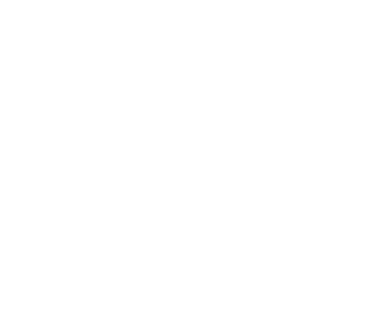
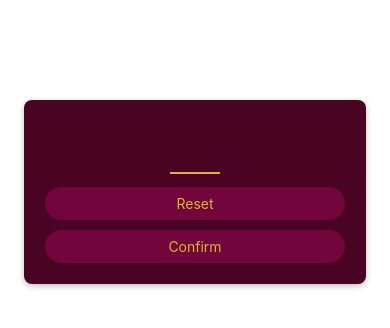
Before and after one commit to Gilxhon001/ReactNative-GuessingNumberGame, a React Native app: screen / in a window 390 px wide. Shown: the top 328 px of the page. Built offline with nearby package versions, Linux system fonts and the light colour scheme.

Commit message:
add structure and style

```diff
--- a/screens/StartGameScreen.js
+++ b/screens/StartGameScreen.js
@@ -1,5 +1,52 @@
+import {StyleSheet, TextInput, View} from "react-native";
+import PrimaryButton from "../components/PrimaryButton";
+
 function StartGameScreen() {
+
+    return (
+        <View style={styles.inputContainer}>
+            <TextInput
+                style={styles.numberInput}
+                maxLength={2}
+                keyboardType="number-pad"
+                autoCapitalize="none"
+                autoCorrect={false}
+            />
+            <PrimaryButton>Reset</PrimaryButton>
+            <PrimaryButton>Confirm</PrimaryButton>
+        </View>
+    )
 
 }
 
 export default StartGameScreen;
+
+
+const styles = StyleSheet.create({
+    inputContainer: {
+        padding: 16,
+        marginTop: 100,
+        marginHorizontal: 24,
+        borderRadius: 8,
+        backgroundColor: '#480422',
+        elevation: 4,
+        shadowColor: 'black',
+        shadowOffset:{width: 0, height: 2},
+        shadowRadius: 6,
+        shadowOpacity: 0.25,
+    },
+
+    numberInput: {
+        height: 50,
+        width: 50,
+        fontSize: 32,
+        borderBottomColor: '#ddb52f',
+        borderBottomWidth: 2,
+        color: '#ddb52f',
+        marginVertical: 8,
+        fontWeight: "bold",
+        textAlign: "center",
+        alignSelf: "center",
+    },
+
+});
```
